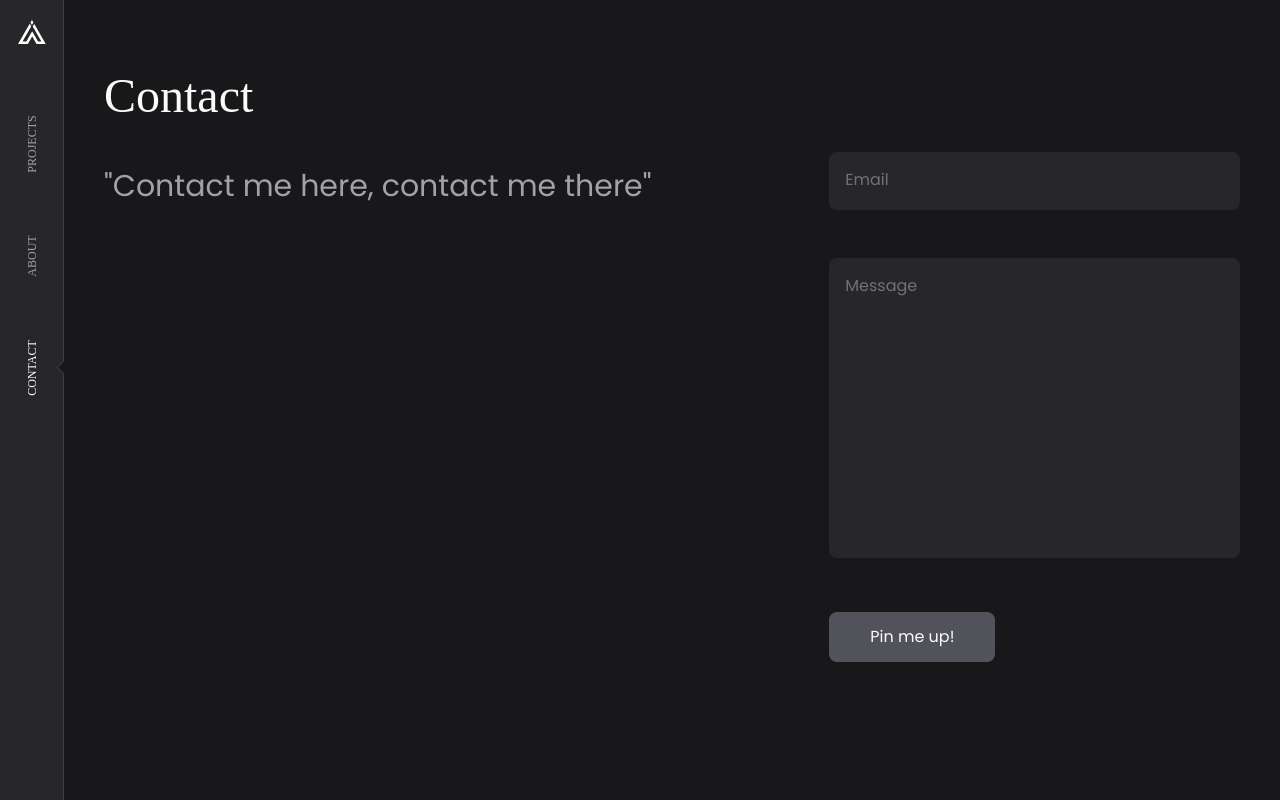
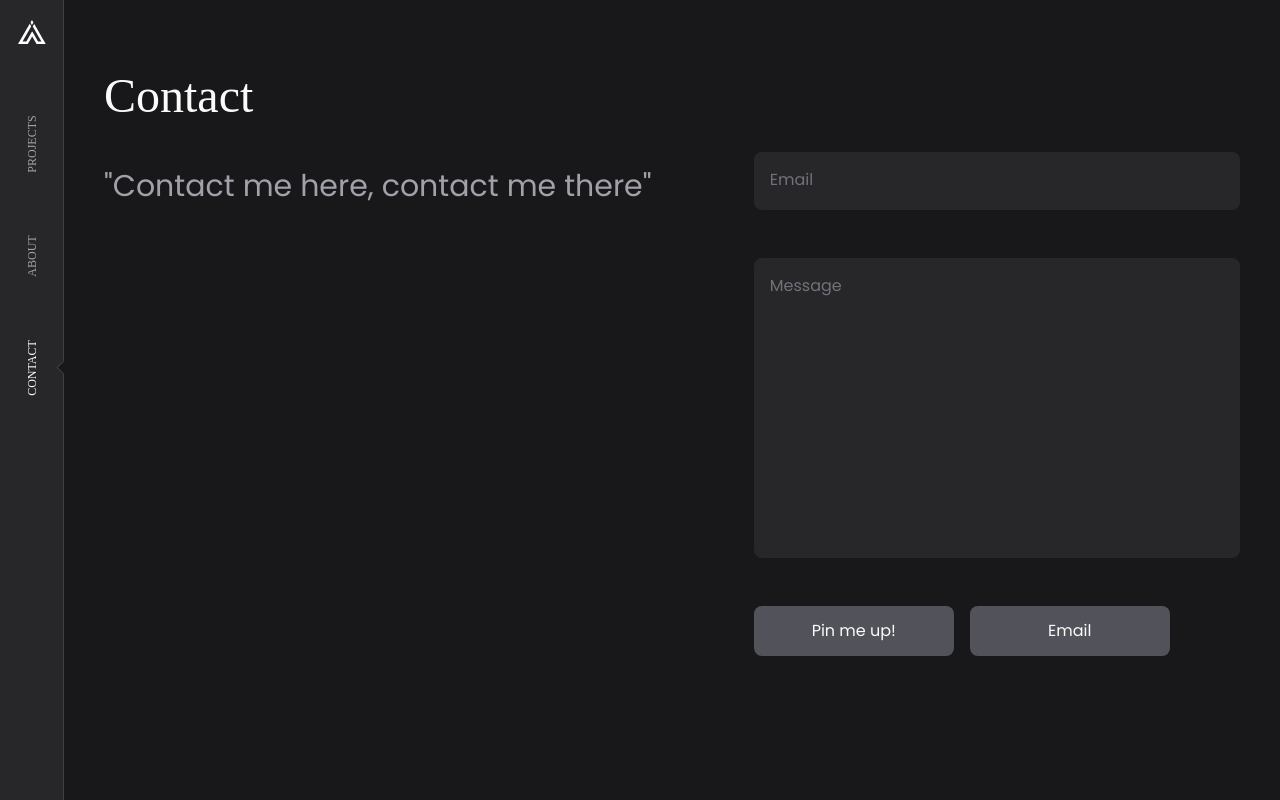
Before and after one commit to ashwincreates/ashwincreates.github.io, a SvelteKit app: page /contact in a window 1280 px wide. Built offline with nearby package versions, Linux system fonts and the light colour scheme; a web font is replaced by a local one.

Commit message:
new updates

```diff
--- a/package.json
+++ b/package.json
@@ -14,6 +14,7 @@
 	"devDependencies": {
 		"@sveltejs/adapter-auto": "^2.0.0",
 		"@sveltejs/kit": "^1.5.0",
+		"@types/three": "^0.158.2",
 		"@typescript-eslint/eslint-plugin": "^5.45.0",
 		"@typescript-eslint/parser": "^5.45.0",
 		"autoprefixer": "^10.4.13",
@@ -36,6 +37,7 @@
 		"octokit": "^2.0.14",
 		"pixelarticons": "^1.7.0",
 		"svelte-feather-icons": "^4.0.0",
-		"three": "^0.149.0"
+		"three": "^0.149.0",
+		"yup": "^1.0.0"
 	}
 }
--- a/src/routes/contact/+page.svelte
+++ b/src/routes/contact/+page.svelte
@@ -1,3 +1,32 @@
+<script lang="ts">
+	import * as yup from 'yup';
+
+	const schema = yup.object().shape({
+		email: yup.string().required('Please provide a email').email('Please provide a valid email'),
+		content: yup.string().required('Please provide a message')
+	});
+
+	let field: { email: HTMLInputElement | null } = { email: null };
+
+	let email = '';
+	let content = '';
+
+	async function onSubmit() {
+		try {
+			await schema.validate({ email, content });
+		} catch (err: any) {
+			let errors = extractErrors(err);
+			console.log(errors);
+		}
+	}
+
+	function extractErrors(err: yup.ValidationError) {
+        console.log(err)
+		return err.inner
+			.map((e: yup.ValidationError) => ({ [e.path as string]: e.message }))
+	}
+</script>
+
 <h1 class="capitalize py-8 text-5xl text-zinc-50 font-['Unbounded']">Contact</h1>
 <div class="flex text-zinc-50 gap-8 flex-col lg:flex-row">
 	<!-- description -->
@@ -7,34 +36,49 @@
 	<!-- experience -->
 	<section class="flex-grow flex flex-col">
 		<div class="field">
-			<input id="email" class=" w-full bg-zinc-800 border border-zinc-700 rounded-lg p-4" />
-			<label for="email">Email</label>
+			<input
+				bind:this={field.email}
+				bind:value={email}
+				id="email"
+				class=" w-full bg-zinc-800 border border-zinc-700 rounded-lg p-4"
+			/>
+			<label class:hidden={email != ''} for="email">Email</label>
 		</div>
 		<div class="field">
 			<textarea
+				bind:value={content}
 				id="message"
 				class="w-full bg-zinc-800 border border-zinc-700 rounded-lg p-4 resize-none min-h-[300px]"
 			/>
-			<label for="message">Message</label>
+			<label class:hidden={content != ''} for="message">Message</label>
 		</div>
-		<div>
-			<button class="button">Pin me up!</button>
+		<div class="flex gap-4 md:flex-row flex-col mb-10">
+			<button on:click={() => onSubmit()} class="button">Pin me up!</button>
+			<a href="mailto:ashwin200113@gmail.com" class="button">Email</a>
 		</div>
 	</section>
 </div>
 
 <style lang="postcss">
 	.button {
-		@apply px-10 py-3 bg-zinc-600 rounded-lg font-['Poppins'] mr-4 text-base hover:bg-zinc-800 border border-transparent hover:border-zinc-600 ease-in duration-75;
+		@apply px-10 py-3 bg-zinc-600 rounded-lg min-w-[200px] justify-center flex font-['Poppins'] text-base hover:bg-zinc-800 border border-transparent hover:border-zinc-600 ease-in duration-75;
 	}
 
 	.field {
-		@apply relative mb-12 overflow-hidden;
+		@apply relative flex flex-col mb-12 overflow-hidden z-20;
+	}
+
+	.error {
+		@apply font-['Poppins'];
+	}
+
+	.tooltip {
+		@apply ease-in duration-100 absolute right-2 p-4;
 	}
 
 	.field > input,
 	.field > textarea {
-		@apply outline-none focus:bg-zinc-800 border border-transparent focus:border-zinc-600 ease-in duration-75;
+		@apply outline-none focus:bg-zinc-800 border font-['Poppins'] border-transparent focus:border-zinc-600 ease-in duration-75;
 	}
 
 	.field:focus-within > label {
--- a/src/routes/projects/+page.ts
+++ b/src/routes/projects/+page.ts
@@ -5,14 +5,13 @@ interface Repo {
 }
 
 const headers = {
-    headers: {
-        "Authorization": "Bearer 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"
-    }
 }
 
 export const load = (async ({ fetch }) => {
     const res: Response = await fetch('https://api.github.com/users/ashwincreates/repos', headers)
     let repos: Repo[] = res.status == 200 ? await res.json() : [];
+
+    console.log(res)
 
     const repoPromises: { repo: Repo, isPortfolio: boolean }[] = await Promise.all(repos.map(async repo => {
         const res = await fetch(repo.contents_url.replace('{+path}', 'portfolio.json'), headers)
```
Also changed, not shown: 1 other file (tests, documents, lock files or other folders).
